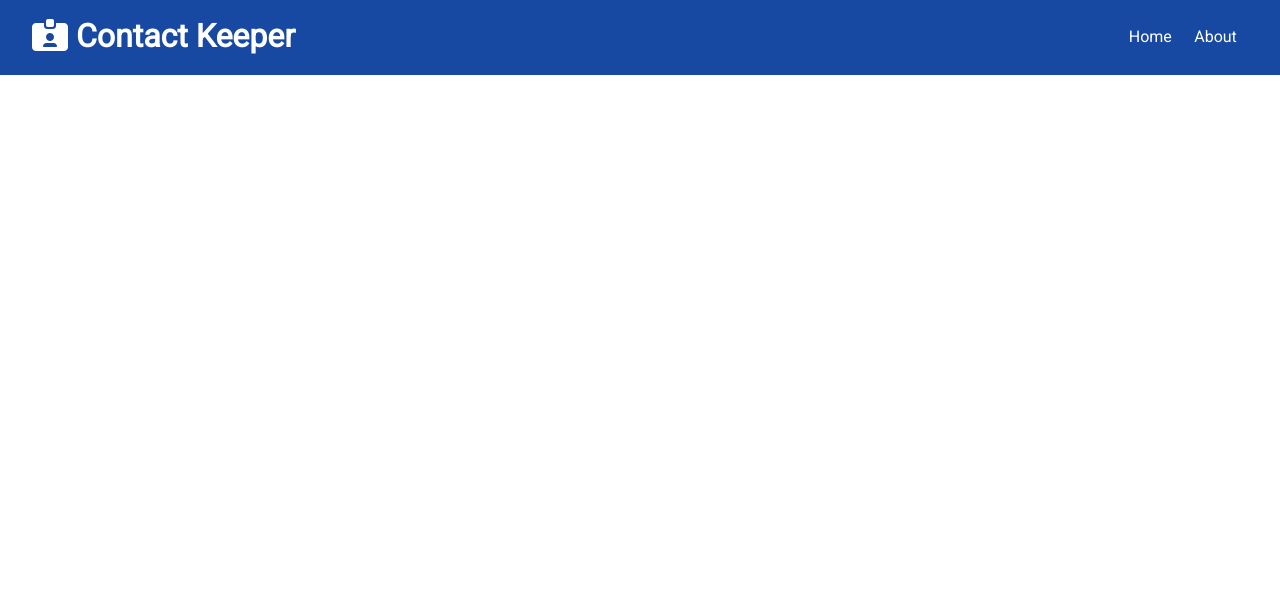
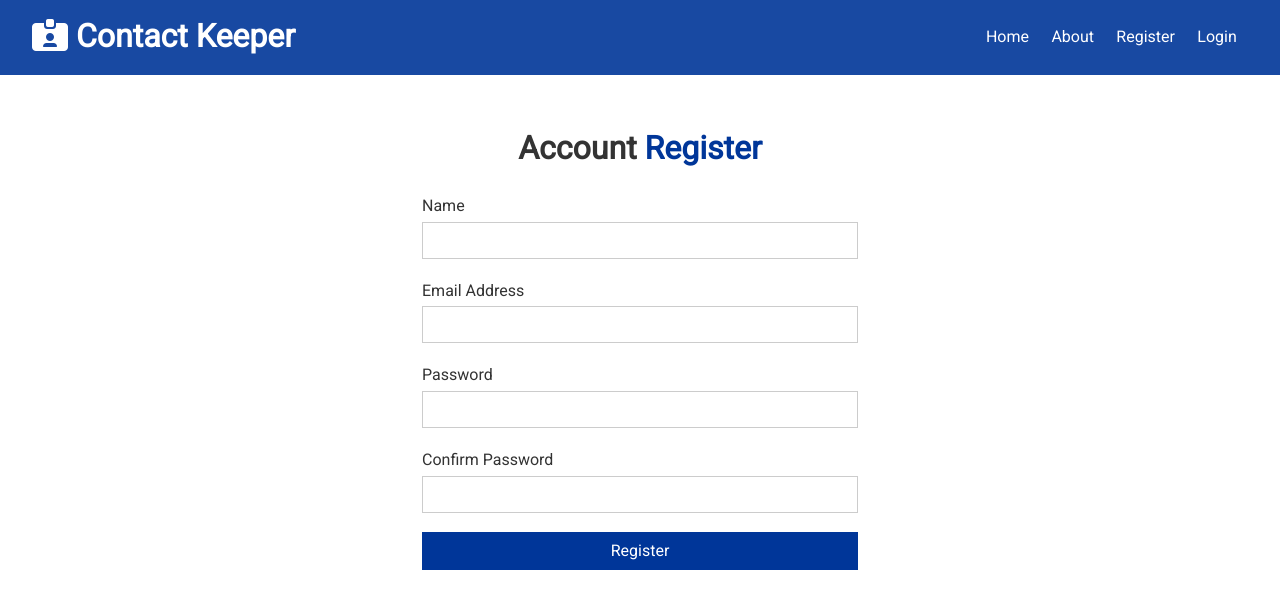
Before and after one commit to hamdi-karim/contact-keeper, a React (Create React App) app in the folder client/: page /register in a window 1280 px wide. Shown: the top 608 px of the page. Built offline with nearby package versions, Linux system fonts and the light colour scheme.

Commit message:
auth & alert context / Register & Login Forms interfaces

```diff
--- a/client/src/App.js
+++ b/client/src/App.js
@@ -4,25 +4,37 @@ import { BrowserRouter as Router, Route, Switch } from "react-router-dom";
 import Navbar from "./components/layout/Navbar";
 import Home from "./components/pages/Home";
 import About from "./components/pages/About";
+import Register from "./components/auth/Register";
+import Login from "./components/auth/Login";
+import Alerts from "./components/layout/Alerts";
 
 import ContactState from "./context/contact/ContactState";
+import AuthState from "./context/auth/AuthState";
+import AlertState from "./context/alert/AlertState";
 import "./App.css";
 
 const App = () => {
   return (
+    <AuthState>
       <ContactState>
+        <AlertState>
           <Router>
             <Fragment>
               <Navbar />
               <div className="container">
+                <Alerts />
                 <Switch>
                   <Route exact path="/" component={Home} />
                   <Route exact path="/about" component={About} />
+                  <Route exact path="/register" component={Register} />
+                  <Route exact path="/login" component={Login} />
                 </Switch>
               </div>
             </Fragment>
           </Router>
+        </AlertState>
       </ContactState>
+    </AuthState>
   );
 };
 
--- /dev/null
+++ b/client/src/components/auth/Login.js
@@ -0,0 +1,47 @@
+import React, { useState } from "react";
+
+const Login = () => {
+  const [user, setUser] = useState({
+    email: "",
+    password: "",
+  });
+
+  const {  email, password } = user;
+
+  const onChange = (e) => setUser({ ...user, [e.target.name]: e.target.value });
+
+  const onSubmit = e => {
+      e.preventDefault();
+      console.log('Login submit');
+  }
+
+  return (
+    <div className="form-container">
+      <h1>
+        Account <span className="text-primary">Login</span>
+      </h1>
+      <form onSubmit={onSubmit}>
+        <div className="form-group">
+          <label htmlFor="email">Email Address</label>
+          <input type="email" name="email" value={email} onChange={onChange} />
+        </div>
+        <div className="form-group">
+          <label htmlFor="password">Password</label>
+          <input
+            type="password"
+            name="password"
+            value={password}
+            onChange={onChange}
+          />
+        </div>
+        <input
+          type="submit"
+          value="Login"
+          className="btn btn-primary btn-block"
+        />
+      </form>
+    </div>
+  );
+};
+
+export default Login;
--- /dev/null
+++ b/client/src/components/auth/Register.js
@@ -0,0 +1,76 @@
+import React, { useState, useContext } from "react";
+import AlertContext from "../../context/alert/alertContext";
+
+const Register = () => {
+  const alertContext = useContext(AlertContext);
+  const { setAlert } = alertContext;
+
+  const [user, setUser] = useState({
+    name: "",
+    email: "",
+    password: "",
+    password2: "",
+  });
+
+  const { name, email, password, password2 } = user;
+
+  const onChange = (e) => setUser({ ...user, [e.target.name]: e.target.value });
+
+  const onSubmit = (e) => {
+    e.preventDefault();
+    if (name === "" || email === "" || password === "") {
+      setAlert("Please enter all fields", "danger");
+    } else if (password !== password2) {
+      setAlert("Passwords do not match", "danger");
+    } else {
+      console.log("Register submit");
+    }
+  };
+
+  return (
+    <div className="form-container">
+      <h1>
+        Account <span className="text-primary">Register</span>
+      </h1>
+      <form onSubmit={onSubmit}>
+        <div className="form-group">
+          <label htmlFor="name">Name</label>
+          <input type="text" name="name" value={name} onChange={onChange} required/>
+        </div>
+        <div className="form-group">
+          <label htmlFor="email">Email Address</label>
+          <input type="email" name="email" value={email} onChange={onChange} required/>
+        </div>
+        <div className="form-group">
+          <label htmlFor="password">Password</label>
+          <input
+            type="password"
+            name="password"
+            value={password}
+            onChange={onChange}
+            required
+            minLength="6"
+          />
+        </div>
+        <div className="form-group">
+          <label htmlFor="password2">Confirm Password</label>
+          <input
+            type="password"
+            name="password2"
+            value={password2}
+            onChange={onChange}
+            required
+            minLength="6"
+          />
+        </div>
+        <input
+          type="submit"
+          value="Register"
+          className="btn btn-primary btn-block"
+        />
+      </form>
+    </div>
+  );
+};
+
+export default Register;
--- /dev/null
+++ b/client/src/components/layout/Alerts.js
@@ -0,0 +1,17 @@
+import React, { useContext } from "react";
+import AlertContext from "../../context/alert/alertContext";
+
+const Alerts = () => {
+  const alertContext = useContext(AlertContext);
+
+  return (
+    alertContext.alerts.length > 0 &&
+    alertContext.alerts.map((alert) => (
+      <div key={alert.id} className={`alert alert-${alert.type}`}>
+        <i className="fas fa-info-circle" /> {alert.msg}
+      </div>
+    ))
+  );
+};
+
+export default Alerts;
--- a/client/src/components/layout/Navbar.js
+++ b/client/src/components/layout/Navbar.js
@@ -16,6 +16,12 @@ const Navbar = ({ title, icon }) => {
         <li>
           <Link to="/about">About</Link>
         </li>
+        <li>
+          <Link to="/register">Register</Link>
+        </li>
+        <li>
+          <Link to="/login">Login</Link>
+        </li>
       </ul>
     </div>
   );
--- /dev/null
+++ b/client/src/context/alert/AlertState.js
@@ -0,0 +1,37 @@
+import React, { useReducer } from "react";
+import { v4 as uuid } from "uuid";
+import AlertContext from "./alertContext";
+import AlertReducer from "./alertReducer";
+
+import { SET_ALERT, REMOVE_ALERT } from "../types";
+
+const AlertState = (props) => {
+  const initialState = [];
+
+  /** dispatch : to dispatch objects to the reducerS */
+  const [state, dispatch] = useReducer(AlertReducer, initialState);
+
+  // Set Alert
+  const setAlert = (msg, type, timeout = 5000) => {
+    const id = uuid();
+    dispatch({
+      type: SET_ALERT,
+      payload: { msg, type, id },
+    });
+
+    setTimeout(() => dispatch({ type: REMOVE_ALERT, payload: id }), timeout);
+  };
+
+  return (
+    <AlertContext.Provider
+      value={{
+        alerts: state,
+        setAlert,
+      }}
+    >
+      {props.children}
+    </AlertContext.Provider>
+  );
+};
+
+export default AlertState;
--- /dev/null
+++ b/client/src/context/alert/alertContext.js
@@ -0,0 +1,5 @@
+import { createContext } from "react";
+
+const alertContext = createContext();
+
+export default alertContext;
--- /dev/null
+++ b/client/src/context/alert/alertReducer.js
@@ -0,0 +1,13 @@
+import { REMOVE_ALERT, SET_ALERT } from "../types";
+
+export default (state, action) => {
+  switch (action.type) {
+    case SET_ALERT:
+      return [...state, action.payload];
+    case REMOVE_ALERT:
+      return state.filter((alert) => alert.id !== action.payload);
+
+    default:
+      return state;
+  }
+};
--- /dev/null
+++ b/client/src/context/auth/AuthState.js
@@ -0,0 +1,54 @@
+import React, { useReducer } from "react";
+
+import AuthContext from "./authContext";
+import AuthReducer from "./authReducer";
+
+import {
+  REGISTER_SUCCESS,
+  RESGISTER_FAIL,
+  USER_LOADED,
+  AUTH_ERROR,
+  LOGIN_SUCCESS,
+  LOGIN_FAIL,
+  LOGOUT,
+  CLEAR_ERRORS,
+} from "../types";
+
+const AuthState = (props) => {
+  const initialState = {
+    token: localStorage.getItem("token"),
+    isAuthenticated: null,
+    loading: true,
+    user: null,
+    error: null,
+  };
+
+  /** dispatch : to dispatch objects to the reducerS */
+  const [state, dispatch] = useReducer(AuthReducer, initialState);
+
+  // Load User
+
+  // Register User
+
+  // Login User
+
+  // Logout
+
+  // Clear Errors
+
+  return (
+    <AuthContext.Provider
+      value={{
+        token: state.token,
+        isAuthenticated: state.isAuthenticated,
+        loading: state.loading,
+        user: state.user,
+        error: state.error,
+      }}
+    >
+      {props.children}
+    </AuthContext.Provider>
+  );
+};
+
+export default AuthState;
--- /dev/null
+++ b/client/src/context/auth/authContext.js
@@ -0,0 +1,5 @@
+import { createContext } from "react";
+
+const authContext = createContext();
+
+export default authContext;
--- a/client/src/context/types.js
+++ b/client/src/context/types.js
@@ -7,3 +7,11 @@ export const FILTER_CONTACTS = "FILTER_CONTACTS";
 export const CLEAR_FILTER = "CLEAR_FILTER";
 export const SET_ALERT = "SET_ALERT";
 export const REMOVE_ALERT = "REMOVE_ALERT";
+export const REGISTER_SUCCESS = "REGISTER_SUCCESS";
+export const RESGISTER_FAIL = "RESGISTER_FAIL";
+export const USER_LOADED = "USER_LOADED";
+export const AUTH_ERROR = "AUTH_ERROR";
+export const LOGIN_SUCCESS = "LOGIN_SUCCESS";
+export const LOGIN_FAIL = "LOGIN_FAIL";
+export const LOGOUT = "LOGOUT";
+export const CLEAR_ERRORS = "CLEAR_ERRORS";
```
Also changed, not shown: client/src/context/auth/authReducer.js (added). Lines whose indentation alone changed are shown as unchanged.
